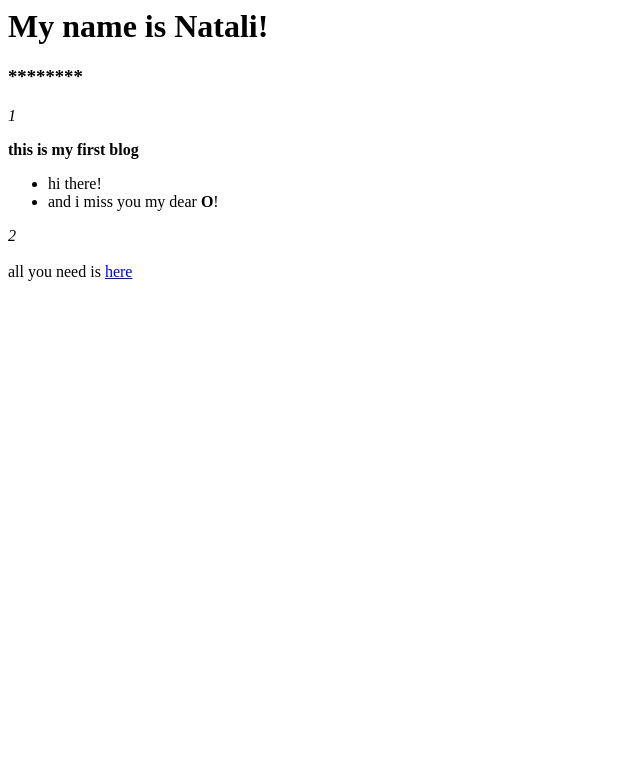
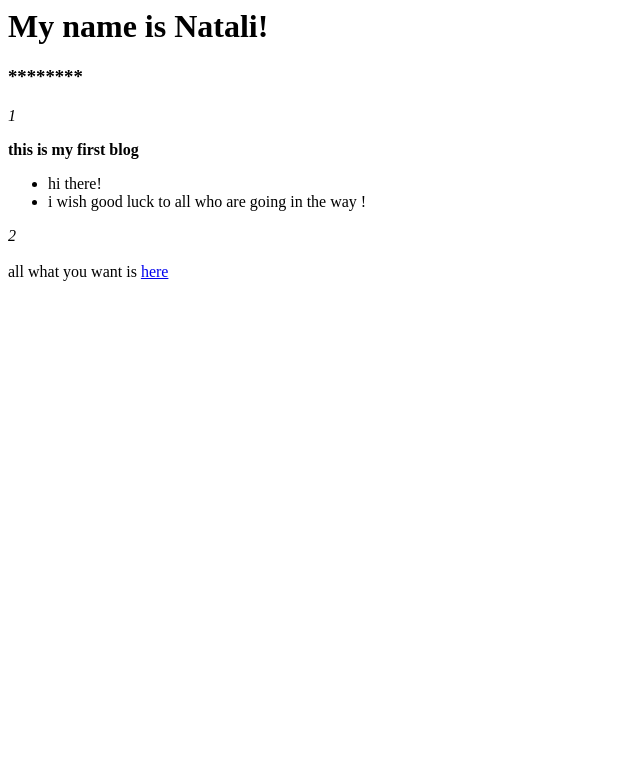
Before and after one commit to natashhka/my-first-blog, a Django app: page / in a window 1280 px wide. Shown: the top 783 px of the page, without its empty margins (0-640 px from the left). Run offline with Django 3.2, Linux system fonts and the light colour scheme.

Commit message:
Changed 1 string

```diff
--- a/blog/templates/blog/post_list.html
+++ b/blog/templates/blog/post_list.html
@@ -9,8 +9,8 @@
         	<div><em>1</em></div>
        		<p><strong>this is my first blog</strong></p>
             <p><ul><li>hi there!</li><li>
-            and i miss you my  dear<strong> O</strong>!</li></ul>
+            i wish good luck to all who are going in the way<strong> </strong>!</li></ul>
             <div><em>2</em></div>
-            <br />all you need is <a href="http://happyonwheels.com/blog/wp-content/uploads/2015/04/Latte.jpg">here</a></p>
+            <br />all what you want is <a href="http://happyonwheels.com/blog/wp-content/uploads/2015/04/Latte.jpg">here</a></p>
         </body>
     </html>
```
